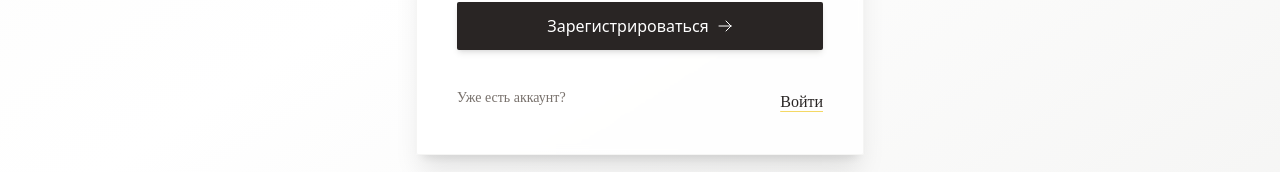
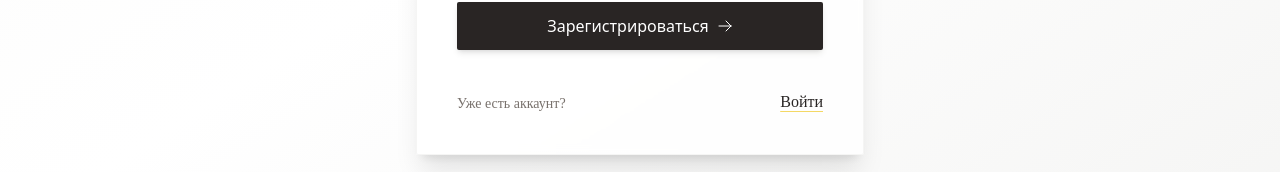
Before and after one commit to Katynl/BeeCraft, a React (Create React App) app: page /register in a window 1280 px wide. Shown: the part 571-743 px from the top of the page. Built offline with nearby package versions, Linux system fonts and the light colour scheme; no server answers.

Commit message:
login and register items-center->items-end

```diff
--- a/src/pages/Login.jsx
+++ b/src/pages/Login.jsx
@@ -100,7 +100,7 @@ const Login = () => {
           </button>
         </form>
 
-        <div className="mt-8 text-center space-y-2 w-full flex justify-between items-center">
+        <div className="mt-8 text-center space-y-2 w-full flex justify-between items-ens">
           <p className="text-stone-500 text-sm font-plexsans">Нет аккаунта?</p>
           <button
             onClick={() => navigate("/register")}
--- a/src/pages/Register.jsx
+++ b/src/pages/Register.jsx
@@ -1,7 +1,13 @@
 import React, { useState } from "react";
 import { useNavigate } from "react-router-dom";
 import api from "../api";
-import { UserIcon, EnvelopeIcon, LockClosedIcon, PhoneIcon, ArrowRightIcon } from "@heroicons/react/24/outline";
+import {
+  UserIcon,
+  EnvelopeIcon,
+  LockClosedIcon,
+  PhoneIcon,
+  ArrowRightIcon,
+} from "@heroicons/react/24/outline";
 
 const Register = () => {
   const navigate = useNavigate();
@@ -35,7 +41,9 @@ const Register = () => {
       navigate("/login");
     } catch (err) {
       console.error(err);
-      setError(err.response?.data?.detail || "Ошибка регистрации. Попробуйте еще раз.");
+      setError(
+        err.response?.data?.detail || "Ошибка регистрации. Попробуйте еще раз.",
+      );
     } finally {
       setLoading(false);
     }
@@ -45,9 +53,13 @@ const Register = () => {
     <div className="min-h-screen bg-gradient-to-br from-stone-50 via-white to-stone-100 flex items-center justify-center px-4 py-20">
       <div className="max-w-md w-full bg-white/80 backdrop-blur-sm rounded-sm shadow-xl p-8 md:p-10 border border-stone-100 transform transition-all duration-500 animate-fade-in-up">
         <div className="text-center mb-8">
-          <h1 className="text-4xl md:text-5xl tracking-tight text-stone-800 font-plexsans">Регистрация</h1>
+          <h1 className="text-4xl md:text-5xl tracking-tight text-stone-800 font-plexsans">
+            Регистрация
+          </h1>
           <div className="w-16 h-0.5 bg-[#f4d864] mx-auto mt-2 rounded-sm"></div>
-          <p className="text-stone-500 mt-3 text-sm font-plexsans">Создайте аккаунт</p>
+          <p className="text-stone-500 mt-3 text-sm font-plexsans">
+            Создайте аккаунт
+          </p>
         </div>
 
         {error && (
@@ -140,8 +152,10 @@ const Register = () => {
           </button>
         </form>
 
-        <div className="mt-8 text-center space-y-2 w-full flex justify-between items-center">
-          <p className="text-stone-500 text-sm font-plexsans">Уже есть аккаунт?</p>
+        <div className="mt-8 text-center space-y-2 w-full flex justify-between items-end">
+          <p className="text-stone-500 text-sm font-plexsans">
+            Уже есть аккаунт?
+          </p>
           <button
             onClick={() => navigate("/login")}
             className="text-stone-800 underline decoration-[#f4d864] underline-offset-4 hover:text-[#f4d864] transition font-plexsans"
```
